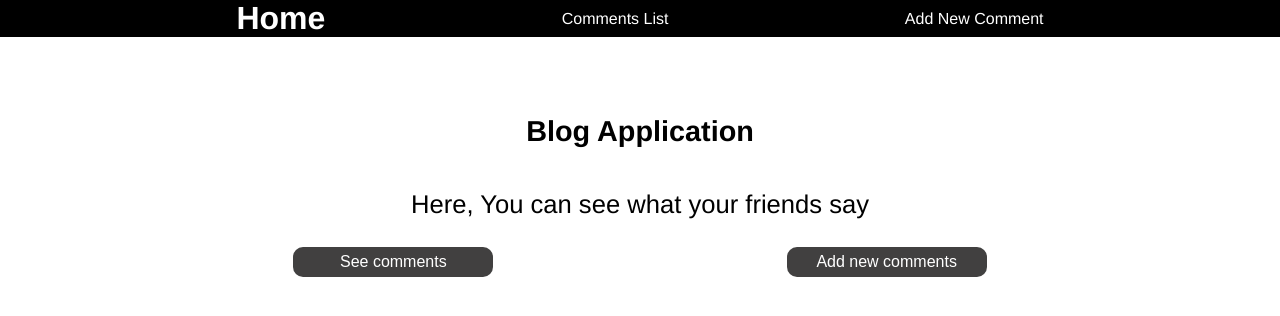
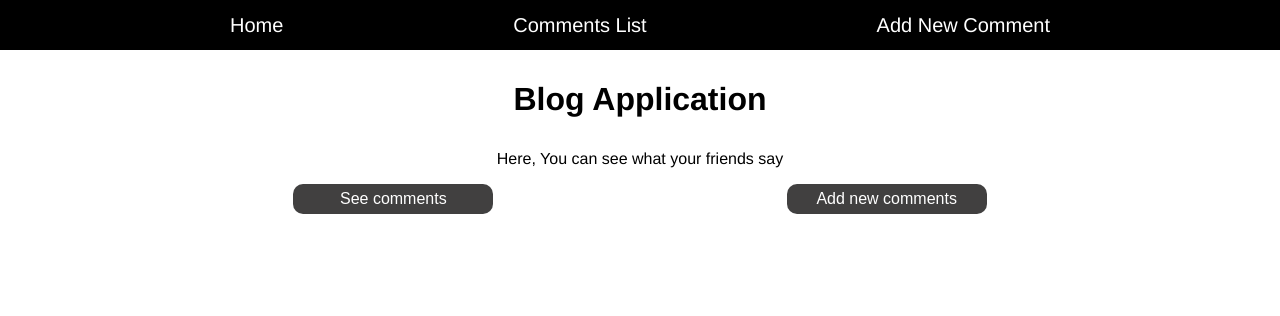
Before and after one commit to JhonathanMusa/blog_application, a React (Create React App) app in the folder public/: page / in a window 1280 px wide. Shown: the top 316 px of the page. Built offline with nearby package versions, Linux system fonts and the light colour scheme.

Commit message:
adding some styles 2

```diff
--- a/public/src/components/CommentsList.js
+++ b/public/src/components/CommentsList.js
@@ -9,10 +9,10 @@ const Comment = (props) => (
     <td>{props.comment.text}</td>
     <td>
       <Link to={"/delete/" + props.comment.id}>
-        <button className="btn btn-danger">Delete</button>
+        <button className="btnListDelete btn-danger">Delete</button>
       </Link>
       <Link to={"/update/" + props.comment.id}>
-        <button className="btn btn-warning">Update</button>
+        <button className="btnListUpdate btn-warning">Update</button>
       </Link>
     </td>
   </tr>
@@ -44,7 +44,7 @@ export const CommentsList = () => {
   return (
     <div className="container">
       <table className="table text-center">
-        <thead>
+        <thead className="table-header">
           <tr>
             <th>Name</th>
             <th>Email</th>
--- a/public/src/components/Home.js
+++ b/public/src/components/Home.js
@@ -1,26 +1,23 @@
 import { Link } from "react-router-dom";
-import styles from "./Nav.module.css";
 
 export const Home = () => {
   return (
     <div>
       <h1>Blog Application</h1>
-      <p className={styles.paragraph}>
-        Here, You can see what your friends say
-      </p>
+      <p className="paragraph">Here, You can see what your friends say</p>
 
-      <div className={styles.navButtons}>
+      <div className="navButtons">
         <div>
-          <button className={styles.btnNavs}>
-            <Link className={styles.btnNavsLinks} to="/comments">
+          <button className="btnNavs">
+            <Link className="btnNavsLinks" to="/comments">
               See comments
             </Link>
           </button>
         </div>
 
         <div>
-          <button className={styles.btnNavs}>
-            <Link className={styles.btnNavsLinks} to="/new-comment">
+          <button className="btnNavs">
+            <Link className="btnNavsLinks" to="/new-comment">
               Add new comments
             </Link>
           </button>
--- a/public/src/components/Nav.js
+++ b/public/src/components/Nav.js
@@ -4,20 +4,22 @@ import { CommentsList } from "./CommentsList";
 import { AddComment } from "./AddComment";
 import { DeleteComment } from "./DeleteComment";
 import { UpdateComment } from "./UpdateComment";
-import styles from "./Nav.module.css";
 
 export const Nav = () => {
   return (
     <Router>
-      <div>
-        <header className={styles.row}>
-          <Link className={styles.brand} aria-current="page" to="/">
-            Home
-          </Link>
-          <Link className={styles.styleLinks} to="/comments">
+      <div className="grid-container">
+        <header className="row">
+          <div>
+            <Link className="brand" aria-current="page" to="/">
+              Home
+            </Link>
+          </div>
+
+          <Link className="styleLinks" to="/comments">
             Comments List
           </Link>
-          <Link className={styles.styleLinks} to="/new-comment">
+          <Link className="styleLinks" to="/new-comment">
             Add New Comment
           </Link>
         </header>
--- a/public/src/components/Nav.module.css
+++ /dev/null
@@ -1,48 +0,0 @@
-.row {
-  display: flex;
-  flex-wrap: wrap;
-  justify-content: space-evenly;
-  align-items: center;
-}
-
-.row.center {
-  justify-content: center;
-}
-
-.brand {
-  color: #ffffff;
-  font-size: 2rem;
-  font-weight: bold;
-  text-decoration: none;
-}
-
-.styleLinks {
-  color: #fff;
-  text-decoration: none;
-  font-size: 1rem;
-}
-
-.paragraph {
-  text-align: center;
-}
-
-.navButtons {
-  display: flex;
-  justify-content: center;
-  justify-content: space-evenly;
-}
-
-.btnNavs {
-  background: rgb(65, 64, 64);
-  width: 200px;
-  height: 30px;
-  border: none;
-  border-radius: 10px;
-  cursor: pointer;
-}
-
-.btnNavsLinks {
-  color: #fff;
-  text-decoration: none;
-  font-size: 1rem;
-}
--- a/public/src/index.css
+++ b/public/src/index.css
@@ -1,4 +1,5 @@
 html {
+  font-size: 62.5%;
   box-sizing: border-box;
 }
 
@@ -11,20 +12,133 @@ body {
   -moz-osx-font-smoothing: grayscale;
 }
 
+h1 {
+  padding: 1rem 0;
+  text-align: center;
+}
+
 .grid-container {
   display: grid;
-  grid-template-areas: "header", "main", "footer";
+  grid-template-areas: "header" "main" "footer";
   grid-template-columns: 1fr;
   grid-template-rows: 5rem 1fr 5rem;
   height: 100%;
 }
+
 header {
   grid-area: header;
-  background-color: black;
+  background: #000;
+  opacity: 1;
 }
 
-h1 {
-  font-size: 1.8rem;
-  padding: 1rem 0;
+main {
+  grid-area: main;
+  padding: 1rem;
+}
+
+footer {
+  grid-area: footer;
+  background: #000;
+}
+
+.row {
+  display: flex;
+  flex-wrap: wrap;
+  justify-content: space-evenly;
+  align-items: center;
+}
+
+.row.center {
+  justify-content: center;
+}
+
+.brand {
+  color: #ffffff;
+  font-size: 2rem;
+  text-decoration: none;
+}
+
+.styleLinks {
+  color: #fff;
+  text-decoration: none;
+  font-size: 2rem;
+}
+
+.styleLinks:hover,
+.brand:hover,
+.btnNavsLinks:hover {
+  color: orange;
+}
+
+.paragraph {
   text-align: center;
 }
+
+.navButtons {
+  display: flex;
+  justify-content: center;
+  justify-content: space-evenly;
+}
+
+.btnNavs {
+  background: rgb(65, 64, 64);
+  width: 200px;
+  height: 30px;
+  border: none;
+  border-radius: 10px;
+  cursor: pointer;
+}
+
+.btnNavsLinks {
+  color: #fff;
+  text-decoration: none;
+  font-size: 1.6rem;
+}
+
+/* COMMENTS LIST */
+.container {
+  display: grid;
+}
+
+.table-header {
+  font-size: 2rem;
+}
+
+.text-center {
+  text-align: center;
+}
+
+.btnListDelete {
+  background: rgb(216, 25, 25);
+  color: #fff;
+  width: 100px;
+  height: 30px;
+  border: none;
+  border-radius: 10px;
+  cursor: pointer;
+}
+.btnListUpdate {
+  background: rgb(240, 199, 17);
+  color: #fff;
+  width: 100px;
+  height: 30px;
+  border: none;
+  border-radius: 10px;
+  cursor: pointer;
+}
+
+.btnListLinks {
+  color: #fff;
+  text-decoration: none;
+  font-size: 1.6rem;
+  font-weight: bold;
+}
+
+.table {
+  border-collapse: collapse;
+  width: 100%;
+}
+
+th, td {
+  border-bottom: 1px solid #ddd;
+}
```
